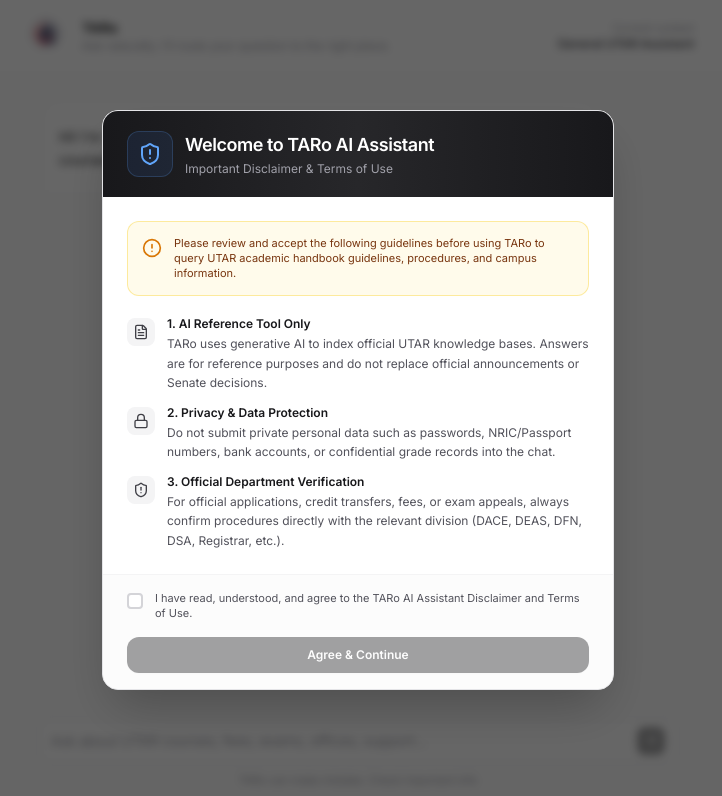
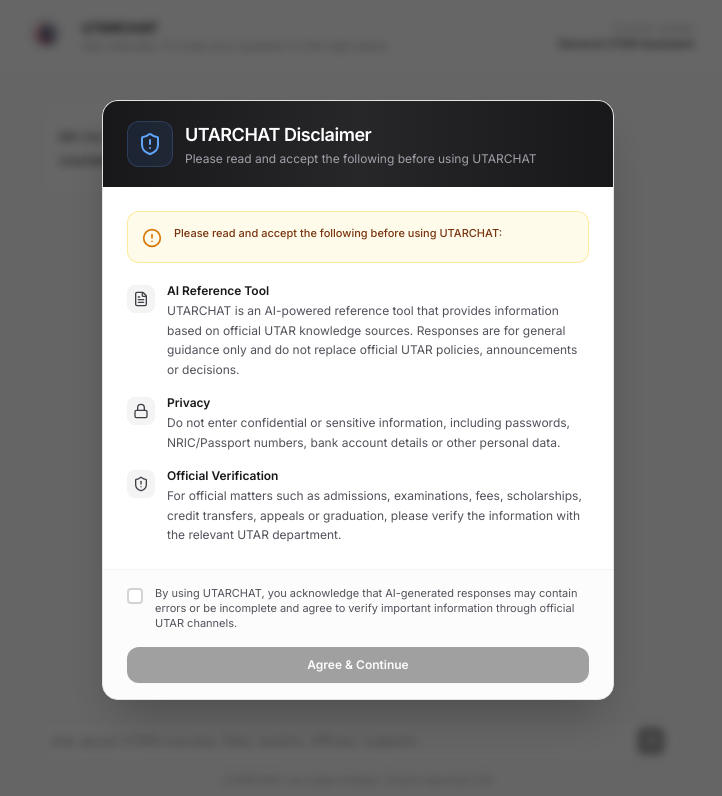
Before and after one commit to cclia19/utarMultiAgentGPT, a Next.js app: page / in a window 1280 px wide. Shown: the top 796 px of the page, without its empty margins (282-1004 px from the left). Built offline with nearby package versions, Linux system fonts and the light colour scheme.

Commit message:
feat(branding): rename TARo to UTARCHAT and update disclaimer modal

```diff
--- a/app/api/chat/route.ts
+++ b/app/api/chat/route.ts
@@ -884,7 +884,7 @@
 
 ### 🥑 Hidden lore
 
-- Built with TARo energy.
+- Built with UTARCHAT energy.
 - Powered by knowledge, caffeine, and slightly too many debugging sessions.
 - **AVO YYDS 🥑**
 `.trim();
@@ -1947,7 +1947,7 @@
     const compactHistory = compactHistoryForResolver(history);
 
     const resolverPrompt = `
-You are the conversation context resolver for TARo.
+You are the conversation context resolver for UTARCHAT.
 
 You DO NOT answer the user.
 You only decide how the latest user message relates to the previous conversation.
--- a/app/chat/page.tsx
+++ b/app/chat/page.tsx
@@ -29,7 +29,7 @@
 
 const WELCOME: Message = {
     role: "model",
-    text: "Hi! I'm TARo, your friendly UTAR buddy! Ask me anything about UTAR—courses, admissions, fees, contacts, student support, and more 😊",
+    text: "Hi! I'm UTARCHAT, your friendly UTAR buddy! Ask me anything about UTAR—courses, admissions, fees, contacts, student support, and more 😊",
     citations: [],
     sourceMode: "none",
     storeDisplayName: "",
@@ -340,13 +340,13 @@
                     <div className="flex items-center gap-3">
                         <img
                             src="/TARo.png"
-                            alt="TARo Logo"
+                            alt="UTARCHAT Logo"
                             className="w-12 h-12 object-contain"
                         />
 
                         <div>
                             <p className="text-sm font-semibold text-zinc-900">
-                                TARo
+                                UTARCHAT
                             </p>
                             <p className="text-xs text-zinc-400">
                                 Ask naturally. I’ll route your question to the right place.
@@ -559,7 +559,7 @@
                     </button>
                 </div>
                 <div className="mt-2 text-center text-[11px] text-zinc-400">
-                    TARo can make mistake. Check important info
+                    UTARCHAT can make mistake. Check important info
                 </div>
             </div>
             <DisclaimerModal />
--- a/app/layout.tsx
+++ b/app/layout.tsx
@@ -5,7 +5,7 @@
 const inter = Inter({ subsets: ["latin"], variable: "--font-inter" });
 
 export const metadata: Metadata = {
-    title: "TARo: UTAR Official Chatbot",
+    title: "UTARCHAT: UTAR Official Chatbot",
     description: "University Knowledge Base",
 };
 
--- a/app/page.tsx
+++ b/app/page.tsx
@@ -29,7 +29,7 @@
 
 const WELCOME: Message = {
     role: "model",
-    text: "Hi! I'm TARo, your friendly UTAR buddy! Ask me anything about UTAR—courses, admissions, fees, contacts, student support, and more 😊",
+    text: "Hi! I'm UTARCHAT, your friendly UTAR buddy! Ask me anything about UTAR—courses, admissions, fees, contacts, student support, and more 😊",
     citations: [],
     sourceMode: "none",
     storeDisplayName: "",
@@ -350,7 +350,7 @@
 
                         <div>
                             <p className="text-sm font-semibold text-zinc-900">
-                                TARo
+                                UTARCHAT
                             </p>
                             <p className="text-xs text-zinc-400">
                                 Ask naturally. I’ll route your question to the right place.
@@ -551,7 +551,7 @@
                     </button>
                 </div>
                 <div className="mt-2 text-center text-[11px] text-zinc-400">
-                    TARo can make mistake. Check important info
+                    UTARCHAT can make mistake. Check important info
                 </div>
             </footer>
             <DisclaimerModal />
--- a/components/DisclaimerModal.tsx
+++ b/components/DisclaimerModal.tsx
@@ -3,7 +3,7 @@
 import { useState, useEffect } from "react";
 import { ShieldAlert, Check, FileText, Lock, AlertCircle } from "lucide-react";
 
-const STORAGE_KEY = "taro_disclaimer_accepted_v1";
+const STORAGE_KEY = "utarchat_disclaimer_accepted_v1";
 
 interface DisclaimerModalProps {
     onAccept?: () => void;
@@ -41,10 +41,10 @@
                     </div>
                     <div>
                         <h2 className="text-lg font-semibold tracking-tight text-white">
-                            Welcome to TARo AI Assistant
+                            UTARCHAT Disclaimer
                         </h2>
                         <p className="text-xs text-zinc-400 mt-0.5">
-                            Important Disclaimer & Terms of Use
+                            Please read and accept the following before using UTARCHAT
                         </p>
                     </div>
                 </div>
@@ -53,22 +53,22 @@
                 <div className="p-6 overflow-y-auto space-y-4 text-xs leading-relaxed text-zinc-600">
                     <div className="bg-amber-50 border border-amber-200/80 rounded-xl p-3.5 flex gap-3 text-amber-900">
                         <AlertCircle className="w-5 h-5 text-amber-600 shrink-0 mt-0.5" />
-                        <p className="text-[11px] leading-snug">
-                            Please review and accept the following guidelines before using TARo to query UTAR academic handbook guidelines, procedures, and campus information.
+                        <p className="text-[11px] leading-snug font-medium">
+                            Please read and accept the following before using UTARCHAT:
                         </p>
                     </div>
 
-                    <div className="space-y-3 pt-1">
+                    <div className="space-y-4 pt-1">
                         <div className="flex gap-3">
                             <div className="p-1.5 bg-zinc-100 rounded-lg text-zinc-700 h-fit shrink-0 mt-0.5">
                                 <FileText className="w-4 h-4" />
                             </div>
                             <div>
                                 <h4 className="font-semibold text-zinc-900 text-xs mb-0.5">
-                                    1. AI Reference Tool Only
+                                    AI Reference Tool
                                 </h4>
                                 <p className="text-zinc-600">
-                                    TARo uses generative AI to index official UTAR knowledge bases. Answers are for reference purposes and do not replace official announcements or Senate decisions.
+                                    UTARCHAT is an AI-powered reference tool that provides information based on official UTAR knowledge sources. Responses are for general guidance only and do not replace official UTAR policies, announcements or decisions.
                                 </p>
                             </div>
                         </div>
@@ -79,10 +79,10 @@
                             </div>
                             <div>
                                 <h4 className="font-semibold text-zinc-900 text-xs mb-0.5">
-                                    2. Privacy & Data Protection
+                                    Privacy
                                 </h4>
                                 <p className="text-zinc-600">
-                                    Do not submit private personal data such as passwords, NRIC/Passport numbers, bank accounts, or confidential grade records into the chat.
+                                    Do not enter confidential or sensitive information, including passwords, NRIC/Passport numbers, bank account details or other personal data.
                                 </p>
                             </div>
                         </div>
@@ -93,10 +93,10 @@
                             </div>
                             <div>
                                 <h4 className="font-semibold text-zinc-900 text-xs mb-0.5">
-                                    3. Official Department Verification
+                                    Official Verification
                                 </h4>
                                 <p className="text-zinc-600">
-                                    For official applications, credit transfers, fees, or exam appeals, always confirm procedures directly with the relevant division (DACE, DEAS, DFN, DSA, Registrar, etc.).
+                                    For official matters such as admissions, examinations, fees, scholarships, credit transfers, appeals or graduation, please verify the information with the relevant UTAR department.
                                 </p>
                             </div>
                         </div>
@@ -117,7 +117,7 @@
                             <Check className="w-3 h-3 text-white absolute opacity-0 peer-checked:opacity-100 transition-opacity pointer-events-none stroke-[3]" />
                         </div>
                         <span className="text-[11px] text-zinc-600 group-hover:text-zinc-900 transition-colors leading-snug">
-                            I have read, understood, and agree to the TARo AI Assistant Disclaimer and Terms of Use.
+                            By using UTARCHAT, you acknowledge that AI-generated responses may contain errors or be incomplete and agree to verify important information through official UTAR channels.
                         </span>
                     </label>
 
--- a/components/FeedbackModal.tsx
+++ b/components/FeedbackModal.tsx
@@ -102,7 +102,7 @@
                                     : "Report Issue / Feedback"}
                             </h3>
                             <p className="text-[11px] text-zinc-400">
-                                Help us improve TARo AI Assistant
+                                Help us improve UTARCHAT AI Assistant
                             </p>
                         </div>
                     </div>
@@ -177,7 +177,7 @@
                                     onChange={(e) => setComment(e.target.value)}
                                     placeholder={
                                         rating === "like"
-                                            ? "What did TARo do well?"
+                                            ? "What did UTARCHAT do well?"
                                             : "What was inaccurate or missing?"
                                     }
                                     rows={3}
```
